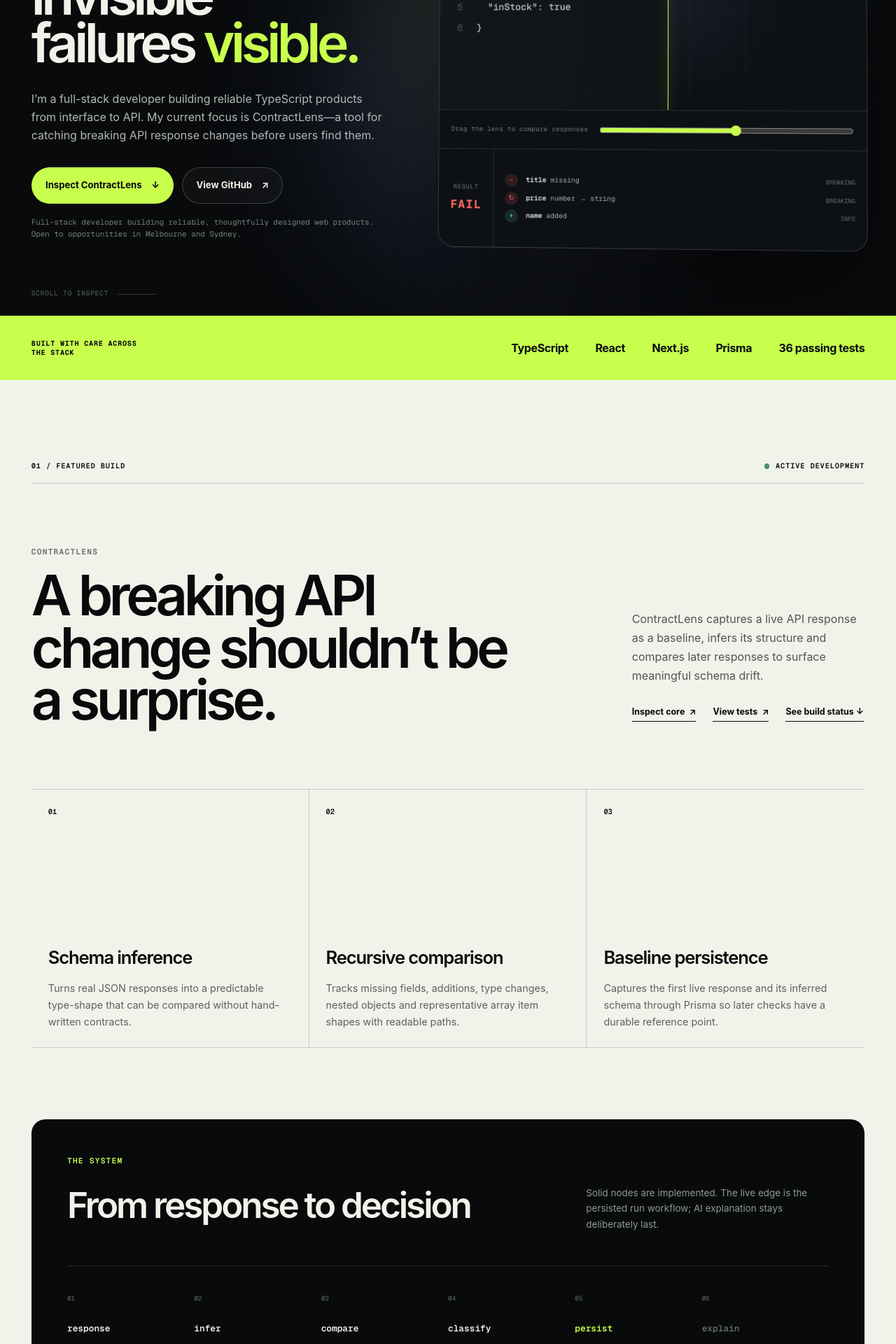
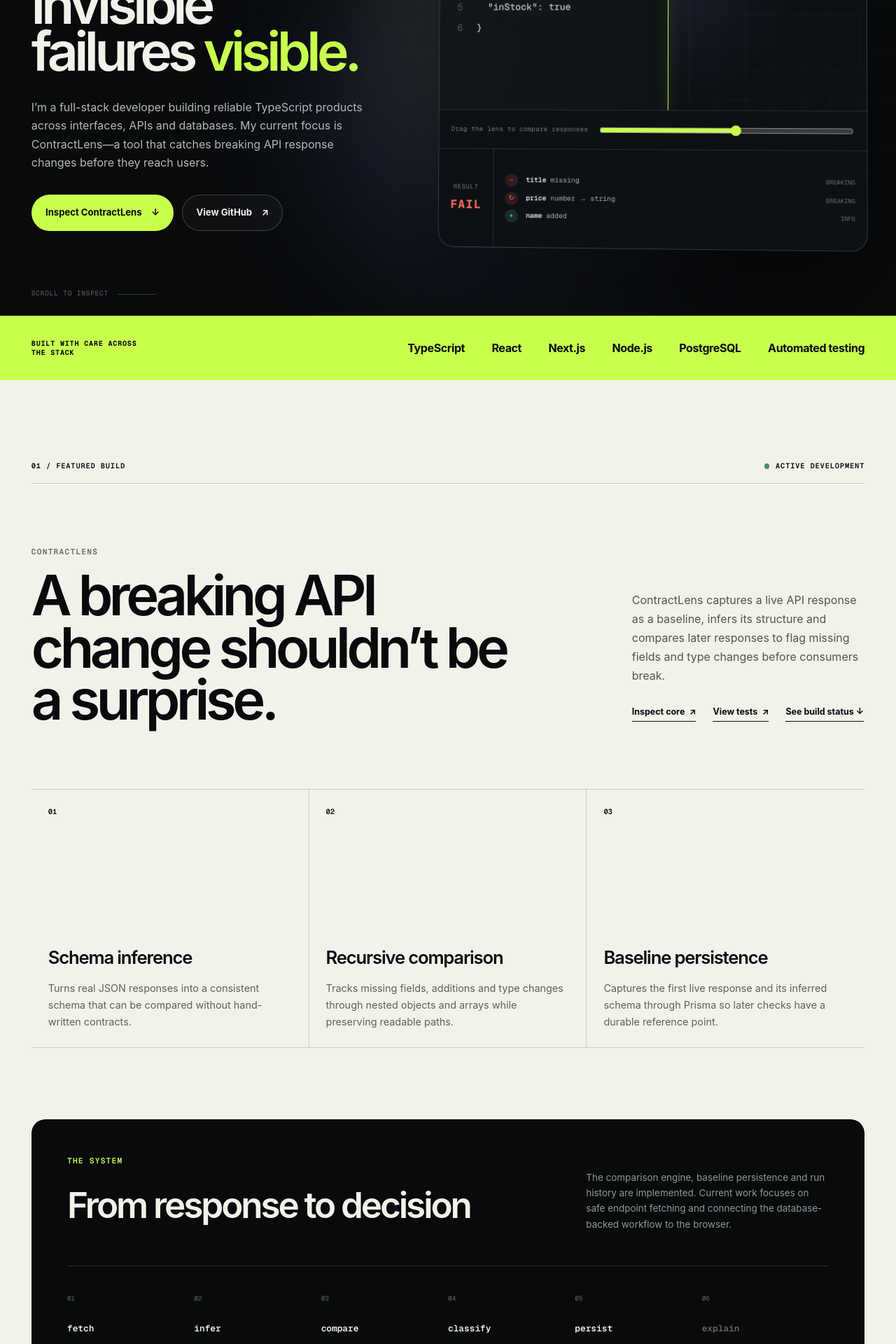
Before and after one commit to phatpanda6/alan-huang-portfolio, a Next.js app: page / in a window 1280 px wide. Shown: the part 360-2280 px from the top of the page at 70% size. Built offline with nearby package versions, Linux system fonts and the light colour scheme; no server answers.

Commit message:
Strengthen recruiter-facing portfolio copy

```diff
--- a/app/layout.tsx
+++ b/app/layout.tsx
@@ -20,14 +20,18 @@
   metadataBase: new URL(siteUrl),
   title: "Alan Huang | Full-Stack Developer",
   description:
-    "Full-stack developer building reliable TypeScript products, including ContractLens—a tool for detecting breaking API response changes.",
+    "Australia-based full-stack developer building reliable TypeScript products with React, Next.js, APIs and PostgreSQL. Currently building ContractLens.",
   keywords: [
     "Alan Huang",
     "full-stack developer",
     "TypeScript",
     "React",
     "Next.js",
+    "Node.js",
+    "PostgreSQL",
     "ContractLens",
+    "Melbourne",
+    "Sydney",
   ],
   authors: [{ name: "Alan Huang" }],
   creator: "Alan Huang",
@@ -36,7 +40,8 @@
     type: "website",
     url: "/",
     title: "Alan Huang | Full-Stack Developer",
-    description: "Building ContractLens to make breaking API changes visible.",
+    description:
+      "Full-stack developer building ContractLens to detect breaking API changes before they reach users.",
     siteName: "Alan Huang",
     images: [
       {
@@ -50,7 +55,8 @@
   twitter: {
     card: "summary_large_image",
     title: "Alan Huang | Full-Stack Developer",
-    description: "Building ContractLens to make breaking API changes visible.",
+    description:
+      "Full-stack developer building ContractLens to detect breaking API changes before they reach users.",
     images: ["/og.png"],
   },
   icons: {
--- a/app/page.tsx
+++ b/app/page.tsx
@@ -4,20 +4,21 @@
   "TypeScript",
   "React",
   "Next.js",
-  "Prisma",
-  "36 passing tests",
+  "Node.js",
+  "PostgreSQL",
+  "Automated testing",
 ];
 
 const evidence = [
   {
     number: "01",
     title: "Schema inference",
-    copy: "Turns real JSON responses into a predictable type-shape that can be compared without hand-written contracts.",
+    copy: "Turns real JSON responses into a consistent schema that can be compared without hand-written contracts.",
   },
   {
     number: "02",
     title: "Recursive comparison",
-    copy: "Tracks missing fields, additions, type changes, nested objects and representative array item shapes with readable paths.",
+    copy: "Tracks missing fields, additions and type changes through nested objects and arrays while preserving readable paths.",
   },
   {
     number: "03",
@@ -27,21 +28,21 @@
 ];
 
 const pipeline = [
-  { label: "response", state: "complete" },
+  { label: "fetch", state: "complete" },
   { label: "infer", state: "complete" },
   { label: "compare", state: "complete" },
   { label: "classify", state: "complete" },
-  { label: "persist", state: "active" },
+  { label: "persist", state: "complete" },
   { label: "explain", state: "next" },
 ];
 
 const projects = [
   {
     index: "02",
-    title: "Airtable Clone",
-    label: "Type-safe data interface",
+    title: "Relational Workspace",
+    label: "Type-safe relational workspace",
     description:
-      "A database-style workspace built with the T3 stack, using tRPC and Prisma to keep the client, API and relational data model aligned.",
+      "A relational workspace built with Next.js, tRPC and Prisma, keeping UI actions, API contracts and database types aligned end to end.",
     stack: ["Next.js", "tRPC", "Prisma", "Tailwind"],
     source: "https://github.com/phatpanda6/airtable-clone",
     live: "https://airtable-clone-chi-nine.vercel.app/",
@@ -50,9 +51,9 @@
   {
     index: "03",
     title: "NBA Player Hub",
-    label: "External API experience",
+    label: "Resilient API integration",
     description:
-      "A React search experience that turns external player data into a team-aware profile, with clear loading, no-result and rate-limit states.",
+      "Searches NBA players through an external API and presents profile and team data with explicit loading, empty and rate-limit states.",
     stack: ["React", "REST API", "Responsive UI", "Error states"],
     source: "https://github.com/phatpanda6/NBA-Player-Hub",
     live: "https://nba-player-hub.vercel.app/",
@@ -118,8 +119,8 @@
 
           <div className="hero-copy">
             <p className="eyebrow">
-              <span className="status-dot" /> Australia · Open to Melbourne /
-              Sydney roles
+              <span className="status-dot" /> Australia-based · Open to
+              Melbourne and Sydney roles
             </p>
             <h1 id="hero-title">
               I build software that makes invisible failures{" "}
@@ -127,9 +128,9 @@
             </h1>
             <p className="hero-intro">
               I’m a full-stack developer building reliable TypeScript products
-              from interface to API. My current focus is ContractLens—a tool
-              for catching breaking API response changes before users find
-              them.
+              across interfaces, APIs and databases. My current focus is
+              ContractLens—a tool that catches breaking API response changes
+              before they reach users.
             </p>
             <div className="hero-actions">
               <a className="button button-primary" href="#contractlens">
@@ -144,10 +145,6 @@
                 View GitHub <ExternalArrow />
               </a>
             </div>
-            <p className="hero-note">
-              Full-stack developer building reliable, thoughtfully designed web
-              products. Open to opportunities in Melbourne and Sydney.
-            </p>
           </div>
 
           <div className="hero-visual">
@@ -191,8 +188,8 @@
             <div className="case-heading-copy">
               <p>
                 ContractLens captures a live API response as a baseline,
-                infers its structure and compares later responses to surface
-                meaningful schema drift.
+                infers its structure and compares later responses to flag
+                missing fields and type changes before consumers break.
               </p>
               <div className="text-links">
                 <a
@@ -233,8 +230,9 @@
                 <h3>From response to decision</h3>
               </div>
               <p>
-                Solid nodes are implemented. The live edge is the persisted
-                run workflow; AI explanation stays deliberately last.
+                The comparison engine, baseline persistence and run history are
+                implemented. Current work focuses on safe endpoint fetching and
+                connecting the database-backed workflow to the browser.
               </p>
             </div>
             <ol className="pipeline" aria-label="ContractLens processing pipeline">
@@ -259,31 +257,31 @@
           <div className="status-grid" id="case-status">
             <article>
               <p className="status-label status-complete">Built</p>
-              <h3>The comparison core</h3>
+              <h3>Engine and persistence</h3>
               <ul>
-                <li>Schema inference from JSON values</li>
-                <li>Nested object and array comparison</li>
-                <li>Missing, new and type-changed fields</li>
-                <li>36 automated tests passing</li>
+                <li>Schema inference and recursive comparison</li>
+                <li>Baseline capture and durable reference schemas</li>
+                <li>Persisted baseline, PASS, FAIL and ERROR runs</li>
+                <li>Timeout, JSON and response-size protections</li>
               </ul>
             </article>
             <article>
               <p className="status-label status-active">Building now</p>
-              <h3>One persisted workflow</h3>
+              <h3>Safe browser workflow</h3>
               <ul>
-                <li>First-run baseline capture complete</li>
-                <li>Persisted TestRun history in progress</li>
-                <li>Deterministic PASS / FAIL results</li>
-                <li>Reloadable result history</li>
+                <li>SSRF-safe endpoint URL validation</li>
+                <li>Database-backed project and endpoint flow</li>
+                <li>Reloadable run-history interface</li>
+                <li>Transport edge-case test coverage</li>
               </ul>
             </article>
             <article>
               <p className="status-label status-next">Next</p>
-              <h3>Reliable public demo</h3>
+              <h3>Recruiter-ready public demo</h3>
               <ul>
-                <li>Hardened endpoint fetching</li>
                 <li>Continuous integration</li>
                 <li>Seeded two-minute demo</li>
+                <li>Production deployment and observability</li>
                 <li>AI explanation after the core</li>
               </ul>
             </article>
@@ -302,8 +300,8 @@
           <div className="work-heading">
             <h2 id="work-title">Different problems. Same end-to-end mindset.</h2>
             <p>
-              Earlier projects that helped me learn data modelling, API design
-              and responsive interface work.
+              Supporting projects demonstrating type-safe APIs, relational data
+              modelling and resilient third-party API interfaces.
             </p>
           </div>
 
@@ -388,10 +386,9 @@
           </div>
           <div className="about-copy">
             <p>
-              I’m a self-taught developer who enjoys turning ambiguous product
-              problems into small, testable features. I care about readable
-              code, useful tests and understanding every line I ship—including
-              code developed with AI assistance.
+              I turn ambiguous product problems into small, testable features.
+              I care about readable code, useful tests and being able to explain
+              the trade-offs behind every line I ship.
             </p>
           </div>
           <div className="principles-grid">
```
Also changed, not shown: 1 other file (tests, documents, lock files or other folders).
